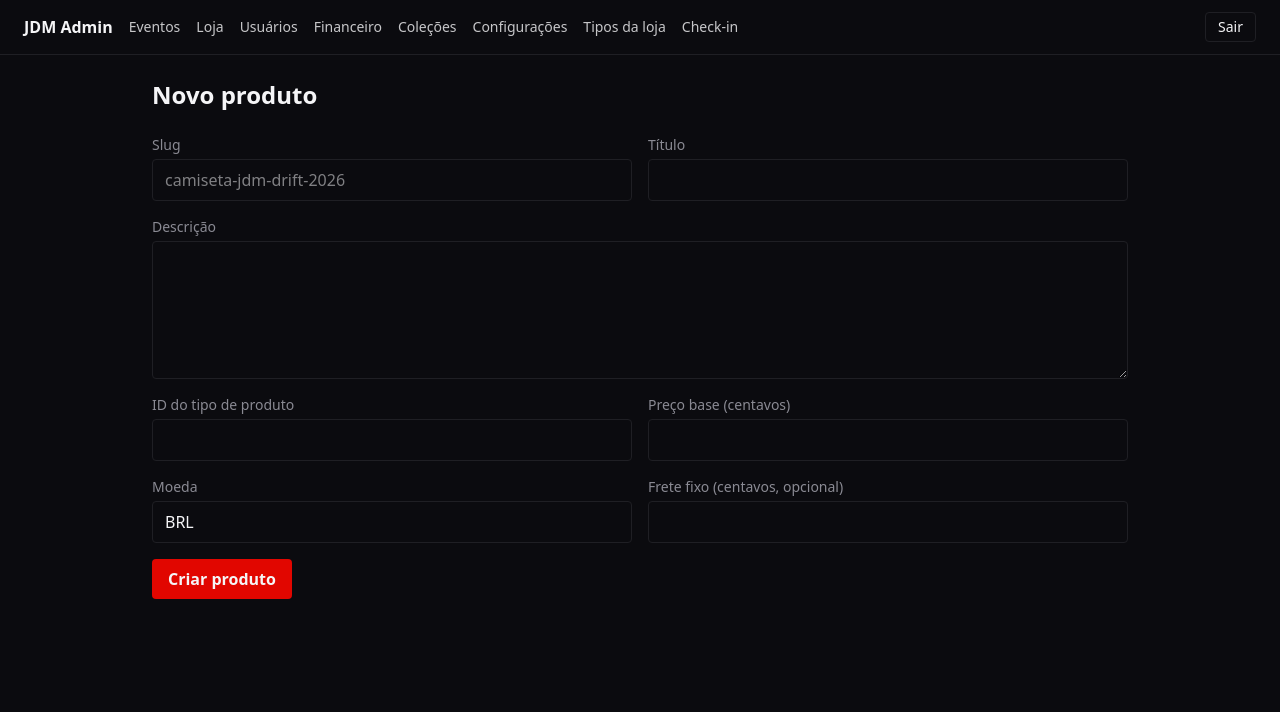
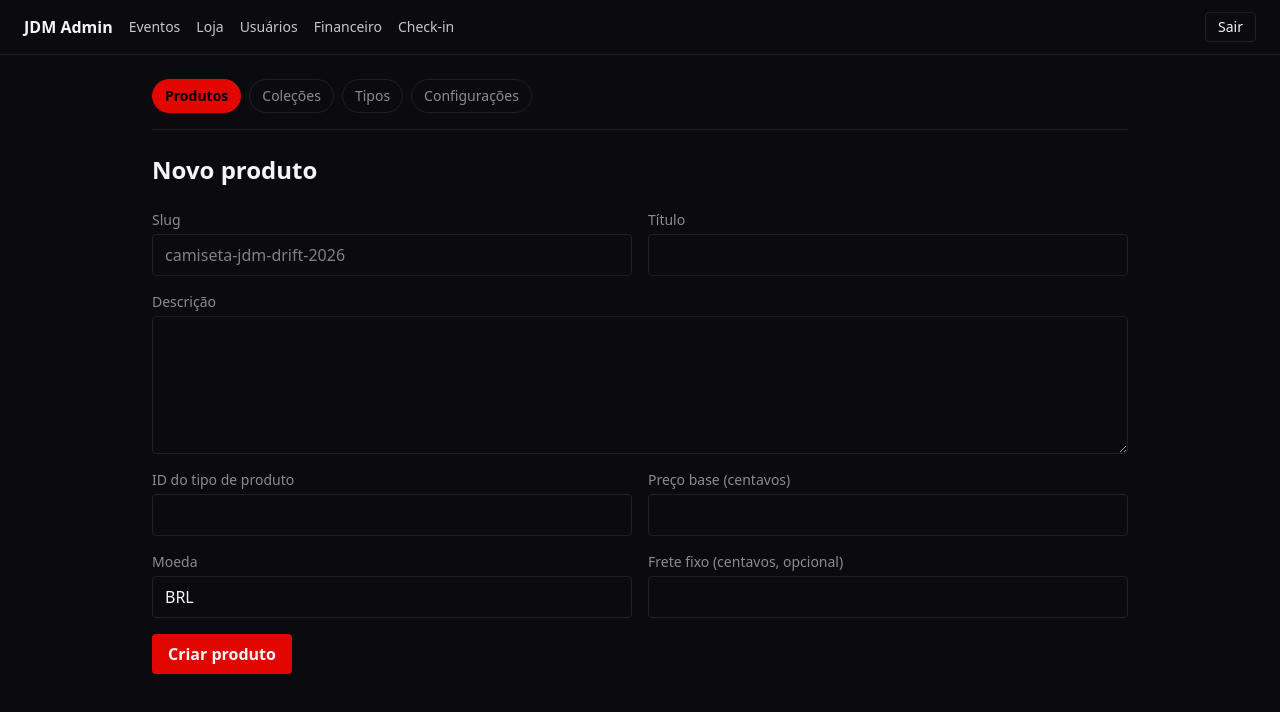
Before and after one commit to leaopedro/jdm, a Next.js app in the folder apps/admin/: page /loja/produtos/new in a window 1280 px wide. Shown: the top 712 px of the page. Built offline with nearby package versions, Linux system fonts and the light colour scheme; no server answers.

Commit message:
feat(admin): move store navigation into tabs
Co-Authored-By: Paperclip <noreply@paperclip.ing>

```diff
--- a/apps/admin/app/(authed)/configuracoes/page.tsx
+++ b/apps/admin/app/(authed)/configuracoes/page.tsx
@@ -1,38 +1,7 @@
-import { StoreSettingsForm } from './store-settings-form';
-
-import { readRole } from '~/lib/auth-session';
-import { fetchAdminStoreSettings } from '~/lib/store-settings-actions';
+import { redirect } from 'next/navigation';
 
 export const dynamic = 'force-dynamic';
 
-export default async function ConfiguracoesPage() {
-  const role = await readRole();
-
-  if (role === 'staff') {
-    return (
-      <div className="flex min-h-[60vh] items-center justify-center">
-        <div className="text-center">
-          <h1 className="text-2xl font-bold">Acesso restrito</h1>
-          <p className="mt-2 text-[color:var(--color-muted)]">
-            Você não tem permissão para acessar esta página.
-          </p>
-        </div>
-      </div>
-    );
-  }
-
-  const settings = await fetchAdminStoreSettings();
-
-  return (
-    <div className="flex flex-col gap-6">
-      <header>
-        <h1 className="text-2xl font-bold">Configurações da loja</h1>
-        <p className="mt-1 text-sm text-[color:var(--color-muted)]">
-          Frete padrão, limite de estoque baixo e textos de retirada local. Aplicam-se a todos os
-          produtos.
-        </p>
-      </header>
-      <StoreSettingsForm initial={settings} />
-    </div>
-  );
+export default function ConfiguracoesPage() {
+  redirect('/loja/configuracoes');
 }
--- a/apps/admin/app/(authed)/layout.tsx
+++ b/apps/admin/app/(authed)/layout.tsx
@@ -19,7 +19,7 @@ export default async function AuthedLayout({ children }: { children: React.React
               <Link href="/events" className="text-sm opacity-80 hover:opacity-100">
                 Eventos
               </Link>
-              <Link href="/loja/produtos" className="text-sm opacity-80 hover:opacity-100">
+              <Link href="/loja" className="text-sm opacity-80 hover:opacity-100">
                 Loja
               </Link>
               <Link href="/users" className="text-sm opacity-80 hover:opacity-100">
@@ -27,15 +27,6 @@ export default async function AuthedLayout({ children }: { children: React.React
               </Link>
               <Link href="/financeiro" className="text-sm opacity-80 hover:opacity-100">
                 Financeiro
-              </Link>
-              <Link href="/loja/colecoes" className="text-sm opacity-80 hover:opacity-100">
-                Coleções
-              </Link>
-              <Link href="/configuracoes" className="text-sm opacity-80 hover:opacity-100">
-                Configurações
-              </Link>
-              <Link href="/store/tipos" className="text-sm opacity-80 hover:opacity-100">
-                Tipos da loja
               </Link>
             </>
           ) : null}
--- /dev/null
+++ b/apps/admin/app/(authed)/loja/configuracoes/page.tsx
@@ -0,0 +1,7 @@
+import { StoreSettingsPage } from './store-settings-page';
+
+export const dynamic = 'force-dynamic';
+
+export default function LojaConfiguracoesPage() {
+  return <StoreSettingsPage />;
+}
--- /dev/null
+++ b/apps/admin/app/(authed)/loja/configuracoes/store-settings-page.tsx
@@ -0,0 +1,36 @@
+import { StoreSettingsForm } from '../../configuracoes/store-settings-form';
+
+import { readRole } from '~/lib/auth-session';
+import { fetchAdminStoreSettings } from '~/lib/store-settings-actions';
+
+export const StoreSettingsPage = async () => {
+  const role = await readRole();
+
+  if (role === 'staff') {
+    return (
+      <div className="flex min-h-[60vh] items-center justify-center">
+        <div className="text-center">
+          <h1 className="text-2xl font-bold">Acesso restrito</h1>
+          <p className="mt-2 text-[color:var(--color-muted)]">
+            Você não tem permissão para acessar esta página.
+          </p>
+        </div>
+      </div>
+    );
+  }
+
+  const settings = await fetchAdminStoreSettings();
+
+  return (
+    <div className="flex flex-col gap-6">
+      <header>
+        <h1 className="text-2xl font-bold">Configurações da loja</h1>
+        <p className="mt-1 text-sm text-[color:var(--color-muted)]">
+          Frete padrão, limite de estoque baixo e textos de retirada local. Aplicam-se a todos os
+          produtos.
+        </p>
+      </header>
+      <StoreSettingsForm initial={settings} />
+    </div>
+  );
+};
--- /dev/null
+++ b/apps/admin/app/(authed)/loja/layout.tsx
@@ -0,0 +1,10 @@
+import { StoreSectionTabs } from '~/components/store-section-tabs';
+
+export default function LojaLayout({ children }: { children: React.ReactNode }) {
+  return (
+    <div className="flex flex-col gap-6">
+      <StoreSectionTabs />
+      {children}
+    </div>
+  );
+}
--- /dev/null
+++ b/apps/admin/app/(authed)/loja/page.tsx
@@ -0,0 +1,5 @@
+import { redirect } from 'next/navigation';
+
+export default function LojaIndexPage() {
+  redirect('/loja/produtos');
+}
--- /dev/null
+++ b/apps/admin/app/(authed)/loja/tipos/page.tsx
@@ -0,0 +1,21 @@
+import { TiposList } from '../../store/tipos/tipos-list';
+
+import { listAdminProductTypes } from '~/lib/admin-api';
+
+export const dynamic = 'force-dynamic';
+
+export default async function LojaTiposPage() {
+  const { items } = await listAdminProductTypes();
+  return (
+    <section className="flex flex-col gap-4">
+      <header>
+        <h1 className="text-2xl font-bold">Tipos de produto</h1>
+        <p className="text-sm text-[color:var(--color-muted)]">
+          Categorias livres para classificar produtos da loja (ex.: Camisetas, Bonés). Não é
+          possível excluir um tipo enquanto houver produtos vinculados.
+        </p>
+      </header>
+      <TiposList tipos={items} />
+    </section>
+  );
+}
--- a/apps/admin/app/(authed)/store/tipos/page.tsx
+++ b/apps/admin/app/(authed)/store/tipos/page.tsx
@@ -1,21 +1,7 @@
-import { TiposList } from './tipos-list';
-
-import { listAdminProductTypes } from '~/lib/admin-api';
+import { redirect } from 'next/navigation';
 
 export const dynamic = 'force-dynamic';
 
-export default async function StoreTiposPage() {
-  const { items } = await listAdminProductTypes();
-  return (
-    <section className="flex flex-col gap-4">
-      <header>
-        <h1 className="text-2xl font-bold">Tipos de produto</h1>
-        <p className="text-sm text-[color:var(--color-muted)]">
-          Categorias livres para classificar produtos da loja (ex.: Camisetas, Bonés). Não é
-          possível excluir um tipo enquanto houver produtos vinculados.
-        </p>
-      </header>
-      <TiposList tipos={items} />
-    </section>
-  );
+export default function StoreTiposPage() {
+  redirect('/loja/tipos');
 }
--- /dev/null
+++ b/apps/admin/src/components/store-section-tabs.tsx
@@ -0,0 +1,44 @@
+'use client';
+
+import Link from 'next/link';
+import { usePathname } from 'next/navigation';
+
+const TABS = [
+  { href: '/loja/produtos', label: 'Produtos' },
+  { href: '/loja/colecoes', label: 'Coleções' },
+  { href: '/loja/tipos', label: 'Tipos' },
+  { href: '/loja/configuracoes', label: 'Configurações' },
+] as const;
+
+const isActiveTab = (pathname: string, href: string) =>
+  pathname === href || pathname.startsWith(`${href}/`);
+
+export const StoreSectionTabs = () => {
+  const pathname = usePathname();
+
+  return (
+    <nav
+      aria-label="Navegação da loja"
+      className="flex flex-wrap gap-2 border-b border-[color:var(--color-border)] pb-4"
+    >
+      {TABS.map((tab) => {
+        const active = isActiveTab(pathname, tab.href);
+        return (
+          <Link
+            key={tab.href}
+            href={tab.href}
+            aria-current={active ? 'page' : undefined}
+            className={[
+              'rounded-full border px-3 py-1.5 text-sm transition-colors',
+              active
+                ? 'border-[color:var(--color-accent)] bg-[color:var(--color-accent)] font-semibold text-black'
+                : 'border-[color:var(--color-border)] text-[color:var(--color-muted)] hover:text-inherit',
+            ].join(' ')}
+          >
+            {tab.label}
+          </Link>
+        );
+      })}
+    </nav>
+  );
+};
--- a/apps/admin/src/lib/product-type-actions.ts
+++ b/apps/admin/src/lib/product-type-actions.ts
@@ -12,7 +12,7 @@ import { ApiError } from './api';
 
 export type ProductTypeFormState = { error: string | null };
 
-const TIPOS_PATH = '/store/tipos';
+const TIPOS_PATH = '/loja/tipos';
 
 export const createProductTypeAction = async (
   _prev: ProductTypeFormState,
```
